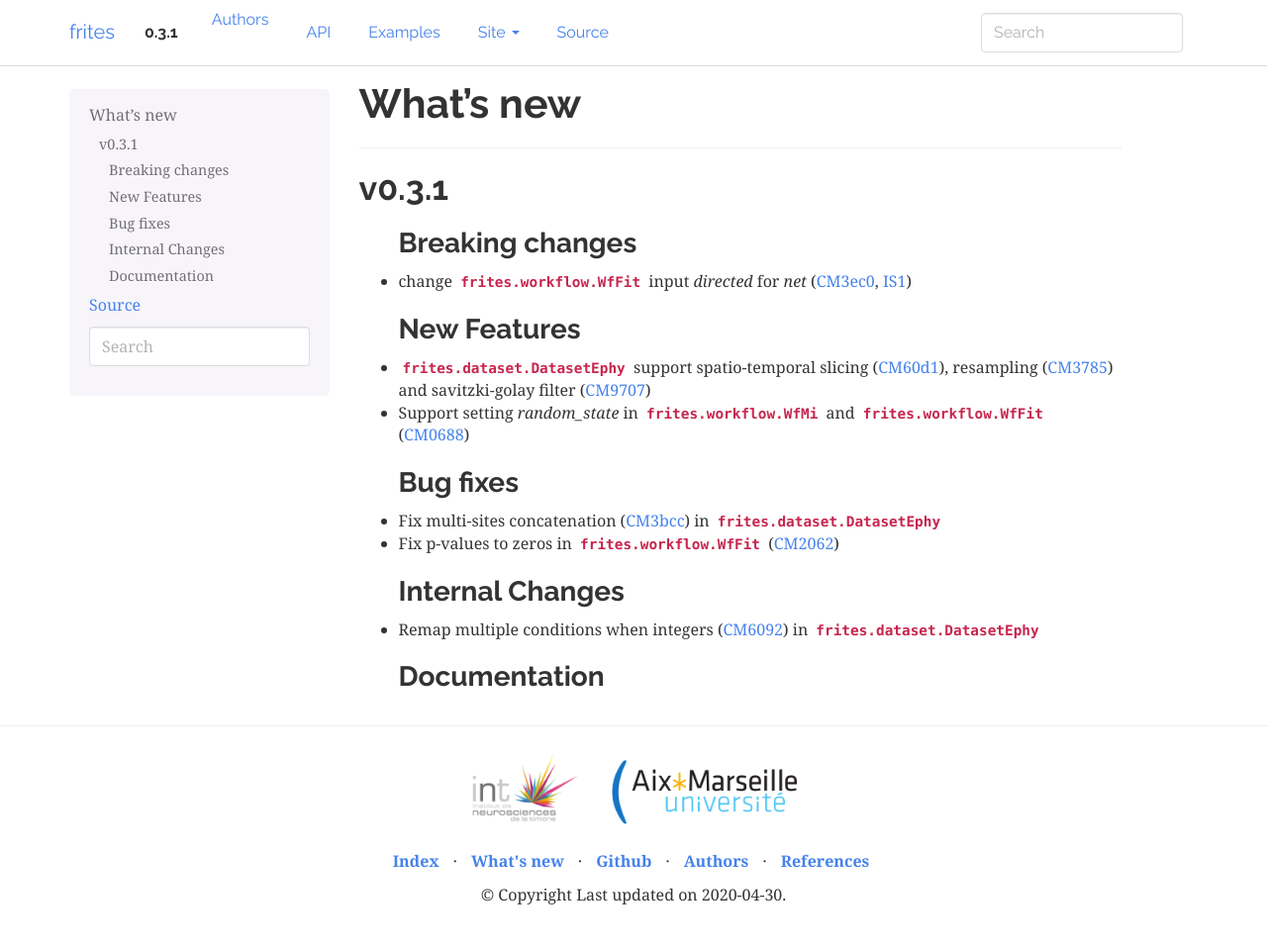
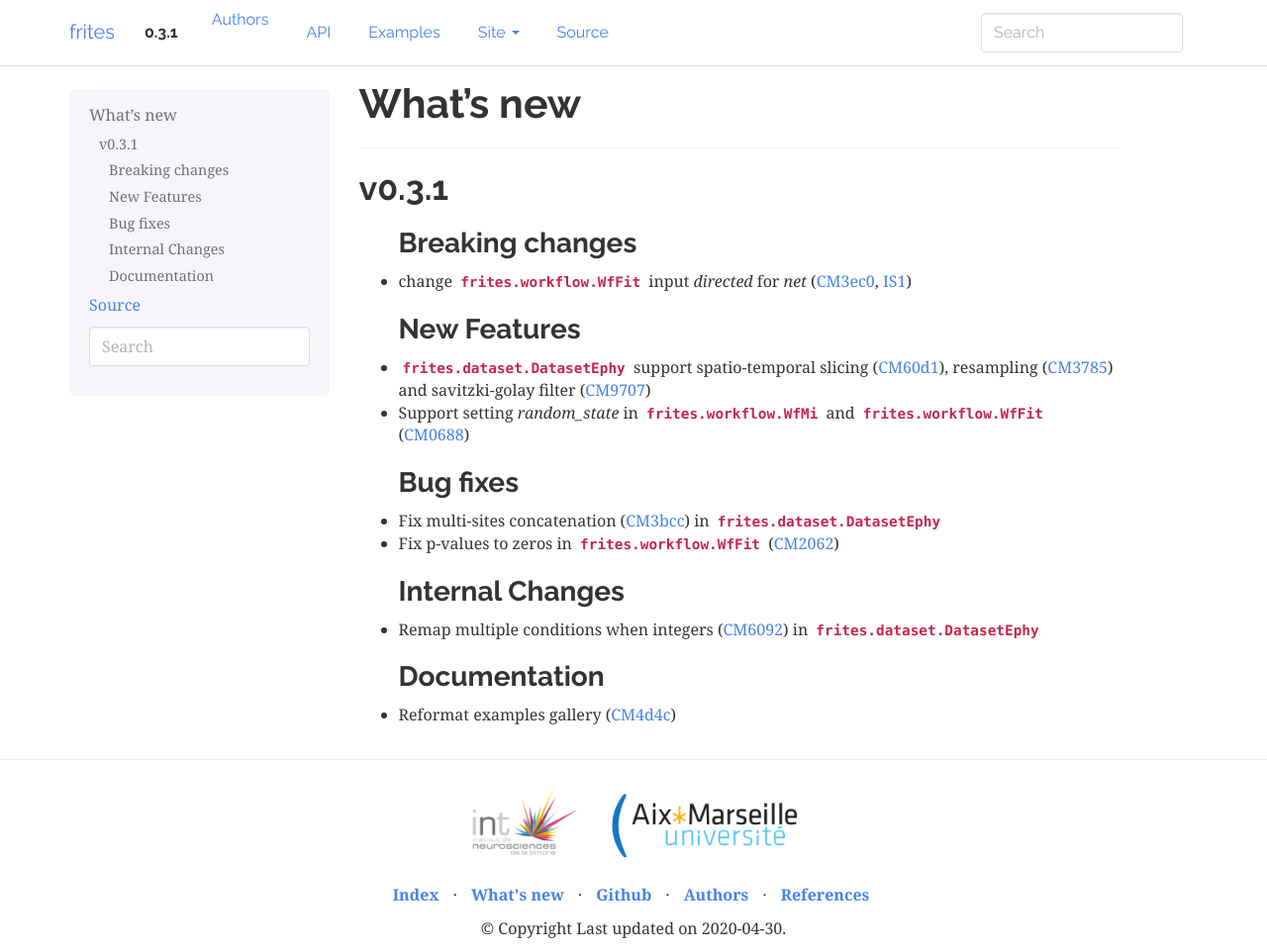
Before and after one commit to brainets/frites, a Sphinx documentation site: the page built from docs/source/whatsnew.rst, in a window 1280 px wide and 961 px high. Shown: the whole window at 99% size. Built offline with Sphinx 7.4.7, drawn with Linux system fonts in a browser that asks for light colours.

Commit message:
update whatsnew

```diff
--- a/docs/source/whatsnew.rst
+++ b/docs/source/whatsnew.rst
@@ -30,3 +30,4 @@ Internal Changes
 
 Documentation
 +++++++++++++
+* Reformat examples gallery (:commit:`4d4c`)
```
